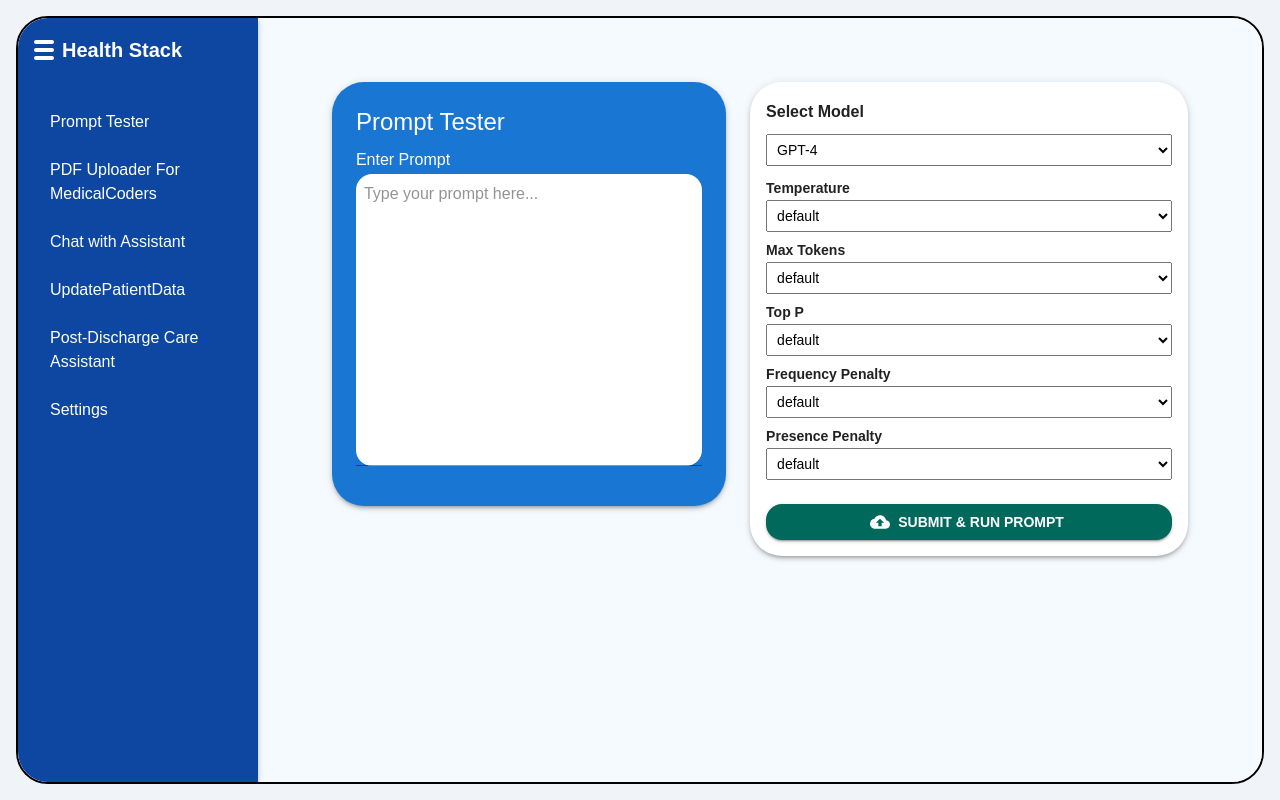
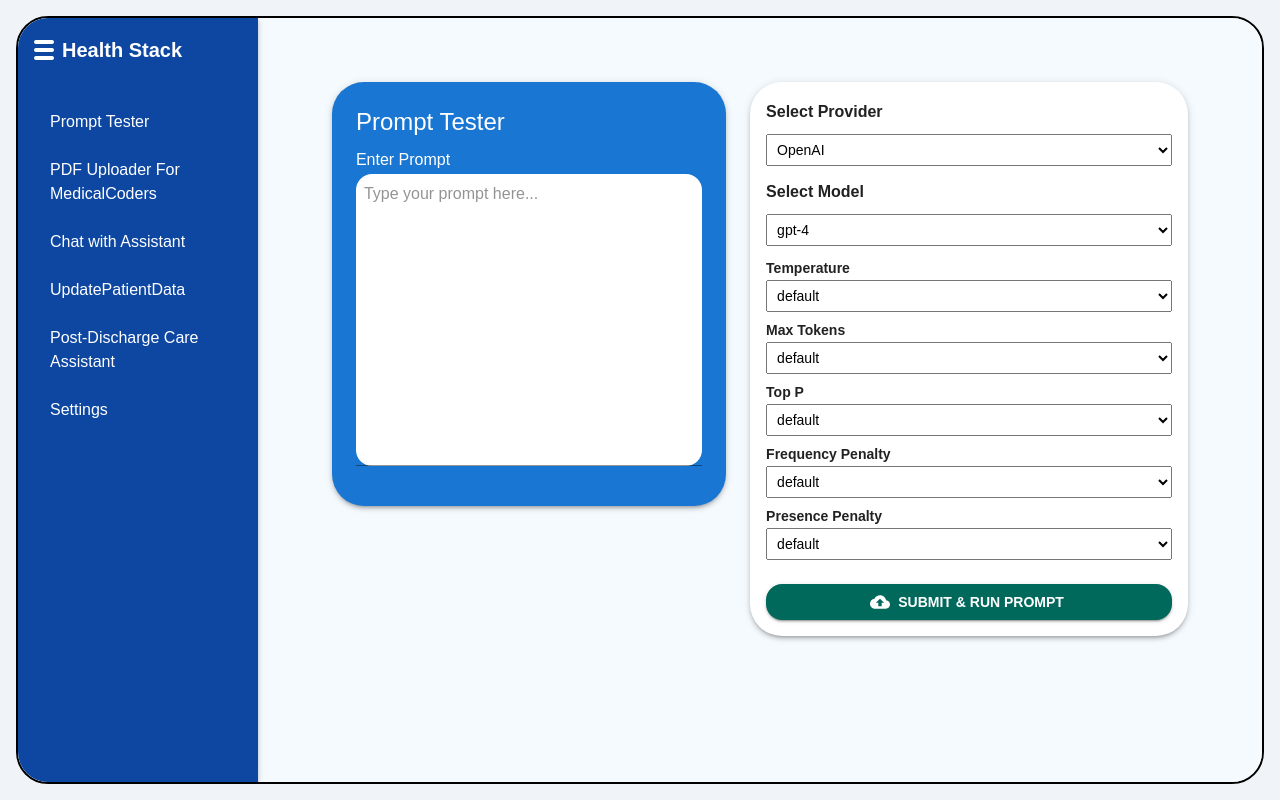
Before and after one commit to rajesh100120122024/mypharma-web, a React (Create React App) app: page / in a window 1280 px wide. Both pictures are taken after a click on the item "Prompt Tester". Built offline with nearby package versions, Linux system fonts and the light colour scheme.

Commit message:
Added new Prompt Tester

```diff
--- a/src/components/promptTester.jsx
+++ b/src/components/promptTester.jsx
@@ -7,6 +7,7 @@ import { CloudUpload } from "@mui/icons-material";
 
 function PromptTester() {
   const [prompt, setPrompt] = useState("");
+  const [provider, setProvider] = useState("openai");
   const [model, setModel] = useState("gpt-4");
   const [temperature, setTemperature] = useState("default");
   const [maxTokens, setMaxTokens] = useState("default");
@@ -17,6 +18,14 @@ function PromptTester() {
   const [info, setInfo] = useState(null);
   const [loading, setLoading] = useState(false);
   const [error, setError] = useState(null);
+
+  const modelOptions = {
+    openai: ["gpt-4", "gpt-3.5-turbo", "gpt-3.5-turbo-16k"],
+    claude: ["claude-3-opus", "claude-3-sonnet"],
+    mistral: ["mistral-7b", "mixtral-8x7b"],
+    cohere: ["command-r", "command-r-plus"],
+    meta: ["llama3-70b", "llama3-8b"]
+  };
 
   const runPrompt = async () => {
     setLoading(true);
@@ -73,13 +82,21 @@ function PromptTester() {
       </Paper>
 
       <Paper elevation={3} sx={{ p: 2, borderRadius: 2, width: "50%" }}>
+        <Typography variant="subtitle1" sx={{ fontWeight: 'bold', mb: 1 }}>Select Provider</Typography>
+        <select value={provider} onChange={(e) => {
+          setProvider(e.target.value);
+          setModel(modelOptions[e.target.value][0]);
+        }} style={{ width: "100%", padding: 6, marginBottom: 12, fontSize: 14 }}>
+          <option value="openai">OpenAI</option>
+          <option value="claude">Claude</option>
+          <option value="mistral">Mistral</option>
+          <option value="cohere">Cohere</option>
+          <option value="meta">Meta (LLaMA)</option>
+        </select>
+
         <Typography variant="subtitle1" sx={{ fontWeight: 'bold', mb: 1 }}>Select Model</Typography>
         <select value={model} onChange={(e) => setModel(e.target.value)} style={{ width: "100%", padding: 6, marginBottom: 12, fontSize: 14 }}>
-          <option value="gpt-4">GPT-4</option>
-          <option value="claude">Claude 3 Opus</option>
-          <option value="mistral">Mistral 7B (Groq)</option>
-          <option value="command-r">Cohere Command R+</option>
-          <option value="llama3">LLaMA 3 (OpenRouter)</option>
+          {modelOptions[provider].map(m => <option key={m} value={m}>{m}</option>)}
         </select>
 
         {[{
```
